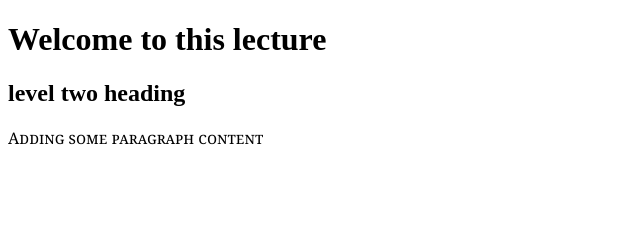
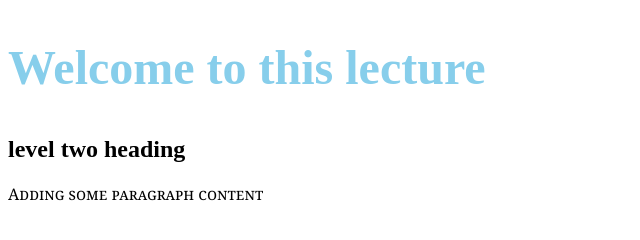
Before and after one commit to TimothyOsborn/monash-example-s01y21, a plain HTML site: page index.html in a window 1280 px wide. Shown: the whole page, without its empty margins (0-640 px from the left). Drawn offline with Linux system fonts and the light colour scheme.

Commit message:
chore: add css scaffoling

```diff
--- a/index.html
+++ b/index.html
@@ -7,6 +7,7 @@
 		<meta name="description" content="" />
 		<meta name="viewport" content="width=device-width, initial-scale=1" />
 		<link rel="stylesheet" href="./stylesheet.css" />
+		<link rel="stylesheet" href="/styles.css" />
 	</head>
 	<body>
 		<h1>Welcome to this lecture</h1>
--- /dev/null
+++ b/styles.css
@@ -0,0 +1,5 @@
+h1 {
+	color: skyblue;
+	line-height: 1.5;
+	font-size: 3rem;
+}
```
